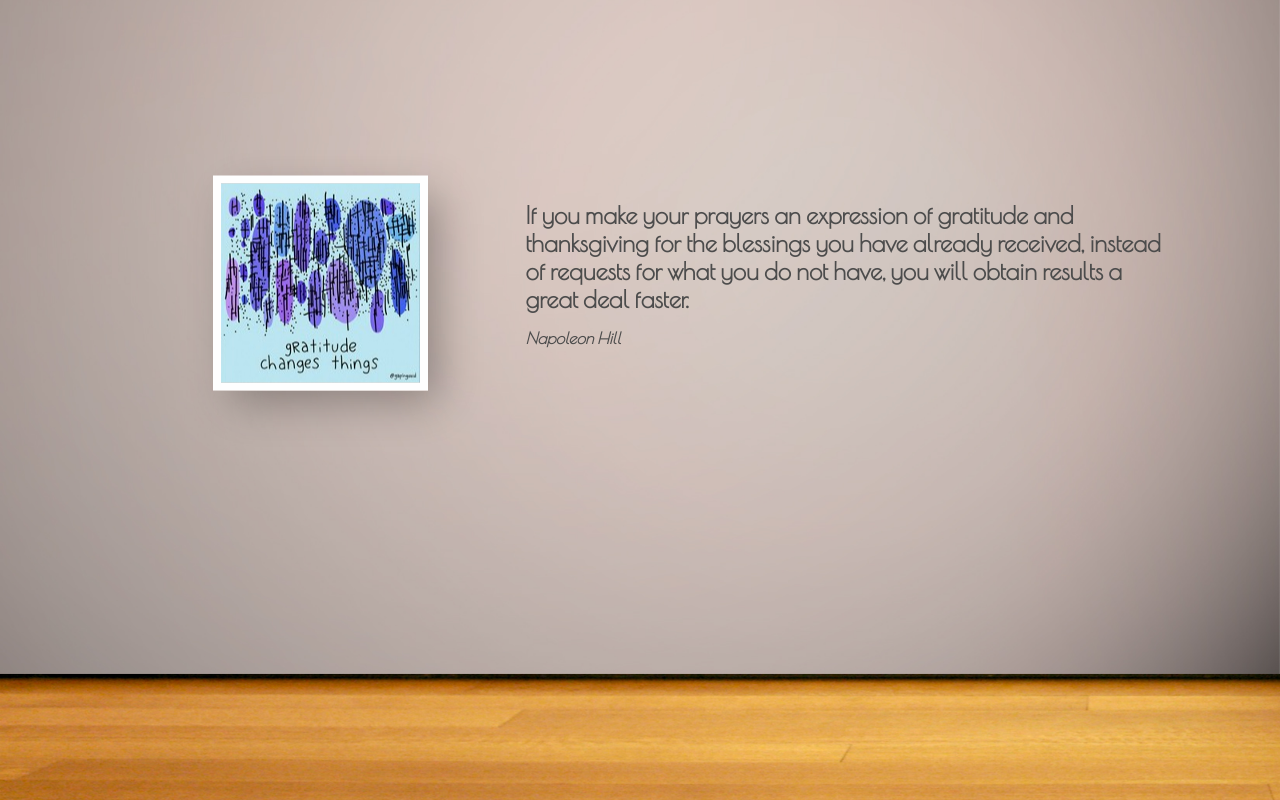
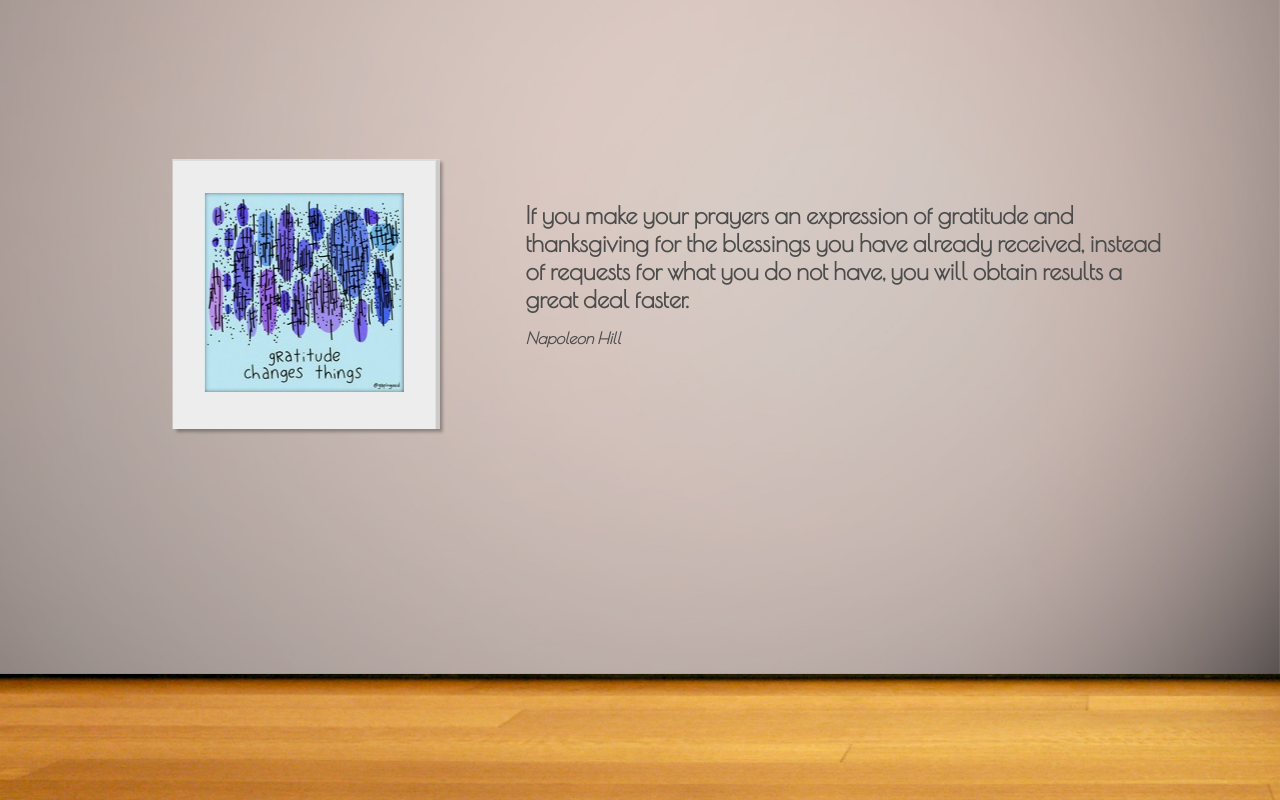
Before and after one commit to marbetschar/wall.marco.betschart.name, a plain HTML site: page index.html in a window 1280 px wide. Drawn offline with nearby package versions, Linux system fonts and the light colour scheme.

Commit message:
3d image border

```diff
--- a/css/style.css
+++ b/css/style.css
@@ -22,16 +22,32 @@ html.red {
     background-size: cover;
 }
 
-img {
-    /* position image */
-    display: block;
+div.frame {
+    /* position frame */
     position: fixed;
     top: 30%;
-    left: 20%;
-    transform: translate(-20%, -30%);
+    left: 17%;
+    transform: translate(-17%, -30%);
     /* style frame */
-    border:solid 8px #fefefe;
-    box-shadow: 15px 15px 40px -5px rgba(0,0,0,0.3);
+    background-color: #EDEDED;
+    padding: 32px;
+    border-right: 4px solid #CBCBCB;
+    border-top: 2px solid #DCDCDC;
+    box-shadow: 3px 3px 3px 0px rgba(0,0,0,0.3);
+}
+
+div.art {
+    position: relative;
+}
+
+div.art:after {
+    content: '';
+    display: block;
+    position: absolute;
+    top: 0;
+    width: 100%;
+    height: 97.6%;
+    box-shadow: 0px 0px 4px 0px rgba(0,0,0,0.5) inset;
 }
 
 * {
--- a/index.html
+++ b/index.html
@@ -5,7 +5,11 @@
         <link href="//fonts.googleapis.com/css?family=Poiret+One" rel="stylesheet" />
     </head>
     <body>
-        <img src="images/write-it-down-watch-it-happen.jpg" alt="" />
+        <div class="frame">
+            <div class="art">
+                <img src="images/write-it-down-watch-it-happen.jpg" alt="" />
+            </div>
+        </div>
         <blockquote>
             ...
             <cite>...</cite>
```
